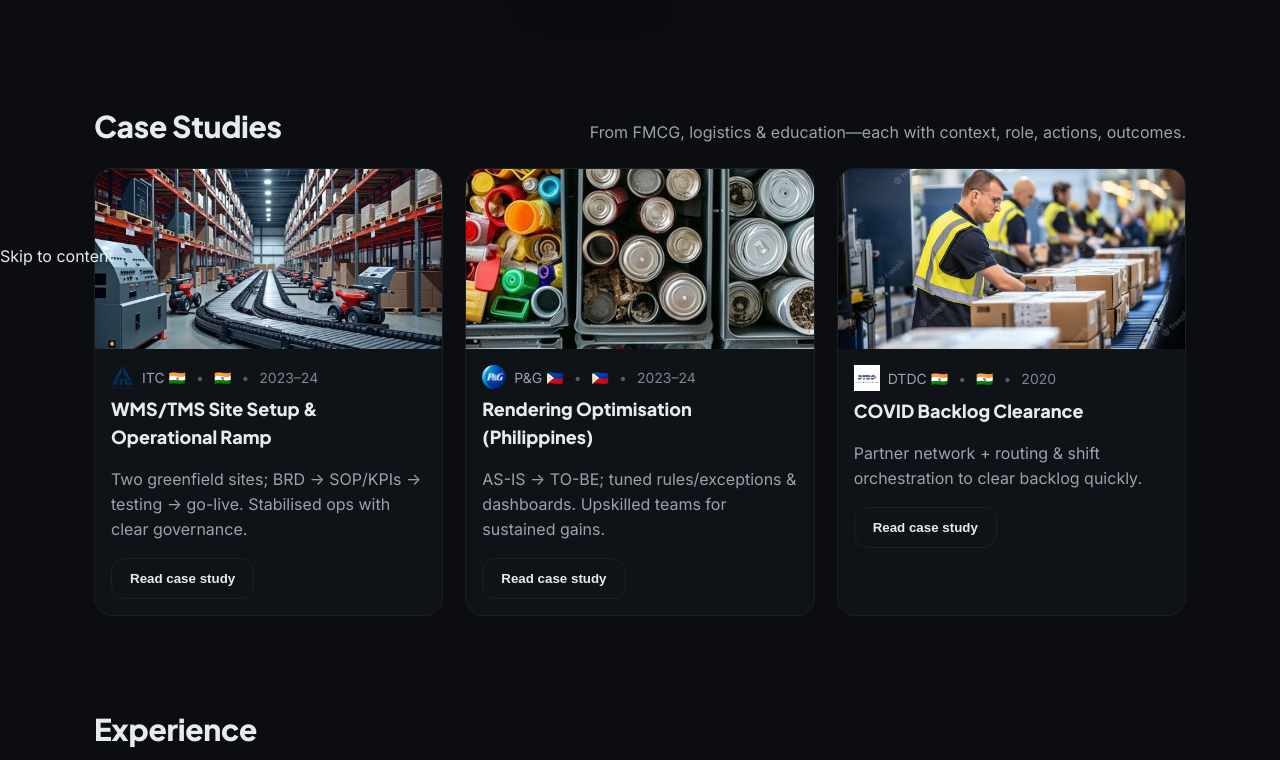
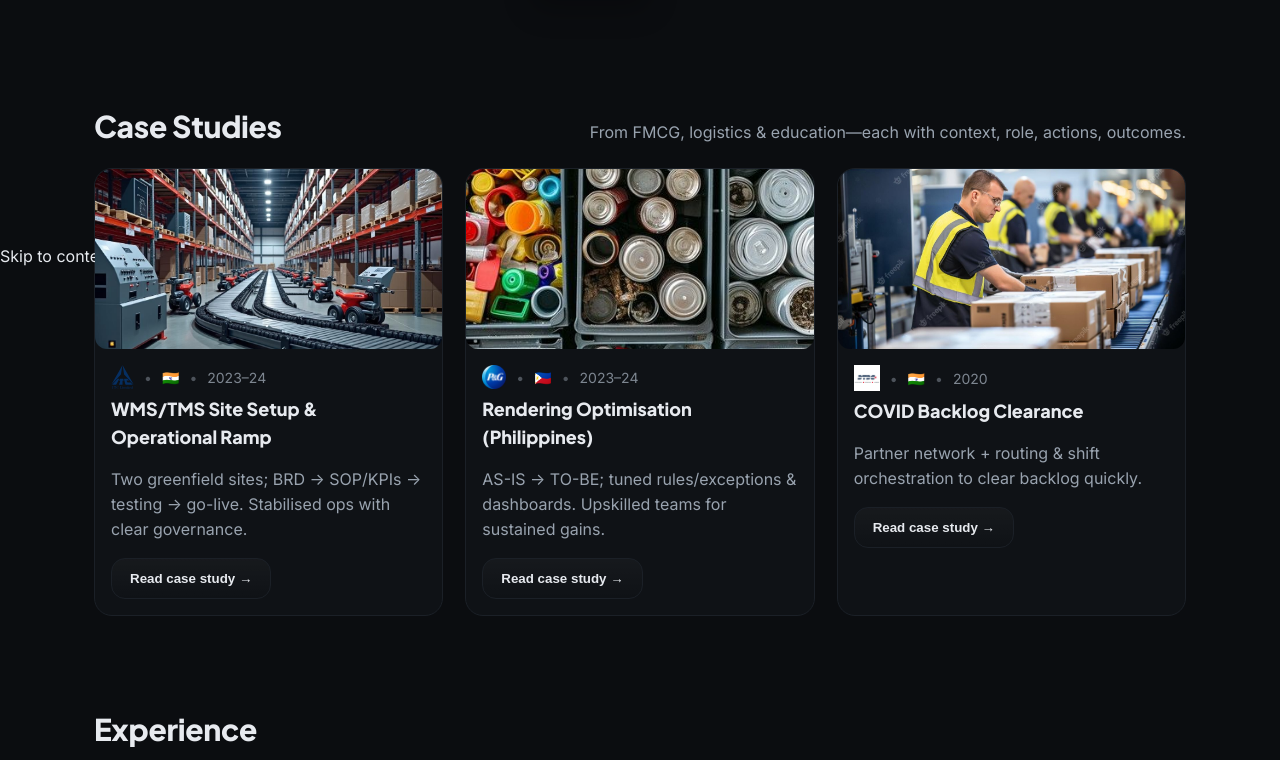
Before and after one commit to mohdizhan7/Portfolio, a React (Vite) app: page / in a window 1280 px wide. Shown: the part 556-1316 px from the top of the page. Built offline with nearby package versions, Linux system fonts and the light colour scheme.

Commit message:
ux: remove duplicate brand text; make case-study cards obviously clickable; stronger button/hover/focus cues

```diff
--- a/src/App.tsx
+++ b/src/App.tsx
@@ -179,7 +179,7 @@ export default function App(){
           {projects.map(p=>{
             const c = companies[p.brand];
             return (
-              <article key={p.id} className="card">
+              <article key={p.id} className="card card--clickable" role="button" tabIndex={0} onClick={()=>setActive(p)} onKeyDown={(e)=>{if(e.key==='Enter') setActive(p);}}>
                 <div className="card-media"><img src={`${import.meta.env.BASE_URL}${p.cover}`} alt="" loading="lazy" decoding="async"/></div>
                 <div className="card-body">
                   <div className="meta">
@@ -192,7 +192,7 @@ export default function App(){
                   </div>
                   <h3>{p.title}</h3>
                   <p className="muted">{p.summary}</p>
-                  <button className="btn btn--ghost" onClick={()=>setActive(p)}>Read case study</button>
+                  <button className="btn btn--ghost" aria-label="Open case study" onClick={(e)=>{e.stopPropagation(); setActive(p);}}>Read case study →</button>
                 </div>
               </article>
             );
--- a/src/styles.css
+++ b/src/styles.css
@@ -196,3 +196,30 @@ h2{font-size:clamp(22px,2.6vw,30px);letter-spacing:-.01em;margin:0;font-weight:8
 .modal__content .dashlist{ list-style:none; padding:0; margin:8px 0 18px; }
 .modal__content .dashlist li{ position:static; padding-left:0; margin:10px 0; }
 .modal__content .dashlist li::before{ content:none !important; }
+
+/* clickable cards */
+.card--clickable{ cursor:pointer; transition:transform .25s ease, box-shadow .25s ease; }
+.card--clickable:hover{ transform:translateY(-2px); box-shadow:0 12px 28px rgba(0,0,0,.28); }
+.card--clickable:focus-visible{ outline:2px solid var(--accent); outline-offset:4px; }
+
+/* media polish on hover */
+.card .card-media{ position:relative; overflow:hidden; border-radius:12px; }
+.card--clickable .card-media img{ transition:transform .3s ease; }
+.card--clickable:hover .card-media img{ transform:scale(1.02); }
+
+/* ghost button = clearly interactive */
+.card .btn.btn--ghost{
+  border:1px solid var(--edge);
+  background:linear-gradient(180deg,rgba(255,255,255,.03),rgba(255,255,255,0));
+}
+.card .btn.btn--ghost:hover{
+  border-color:var(--accent);
+  box-shadow:0 0 0 3px color-mix(in oklab, var(--accent) 22%, transparent);
+}
+
+/* remove duplicate brand text if any remained */
+.meta-brand{ display:none !important; }
+
+/* keep meta tidy: logo + flag + period */
+.meta{ display:flex; align-items:center; gap:8px; }
+.meta-dot{ opacity:.45 }
```
